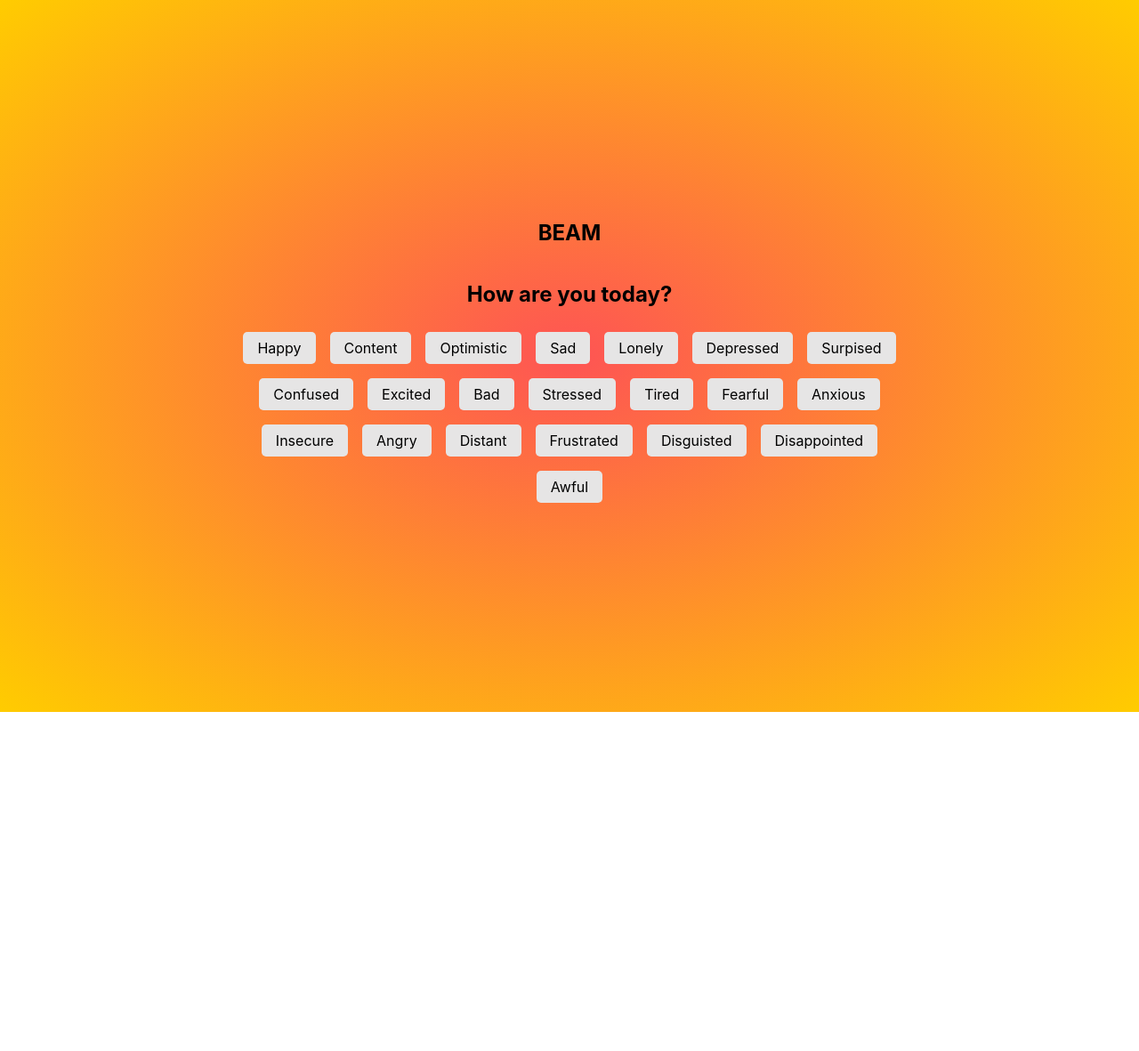
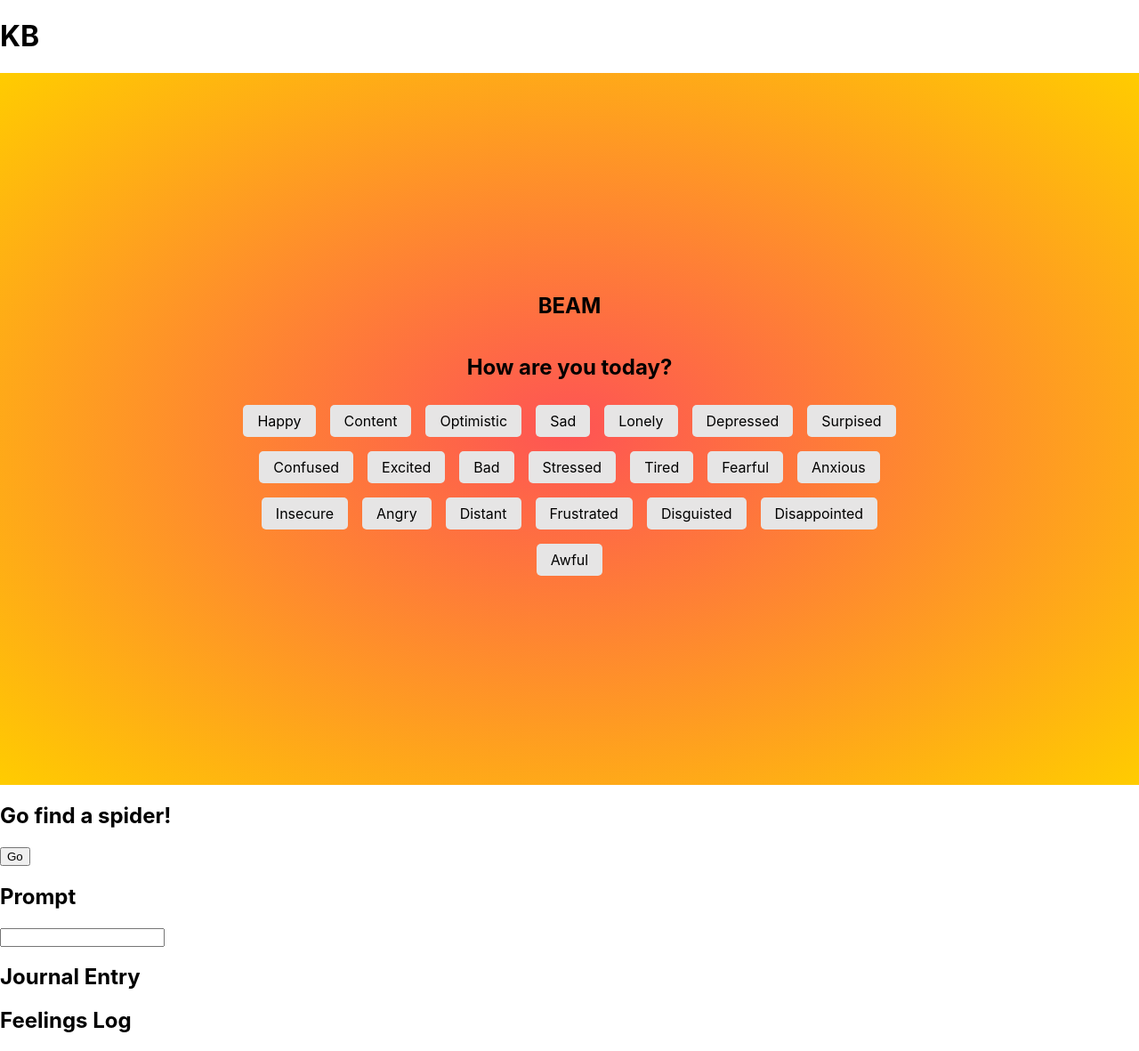
Before and after one commit to espressoGoddess/beam, a React (Create React App) app: page / in a window 1280 px wide. Shown: the whole page at 89% size. Before the commit the page ends 800 px from the top, so only its background shows below. Built offline with nearby package versions, Linux system fonts and the light colour scheme.

Commit message:
Fix: sorry - forgot to uncomment the other components within App

```diff
--- a/src/Components/App/App.js
+++ b/src/Components/App/App.js
@@ -29,12 +29,12 @@ const App = () => {
 
   return (
     <main>
-      {/* <Header user={user}/> */}
+      <Header user={user}/>
       <Feelings setFeeling={setFeeling}/>
-      {/* <Activities />
+      <Activities />
       <JournalPrompt />
       <JournalEntry />
-      <FeelingsLog /> */}
+      <FeelingsLog />
     </main>
   )
 }
```
